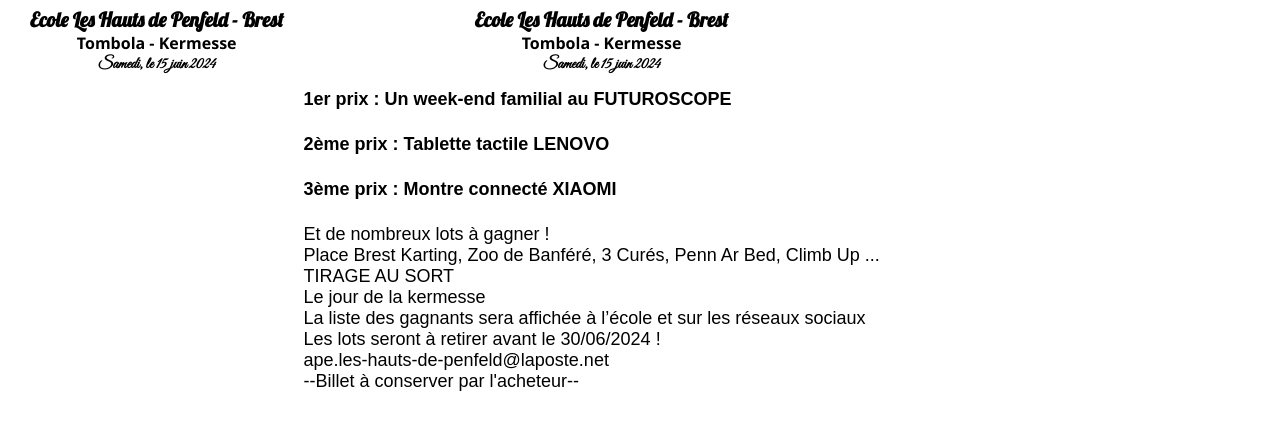
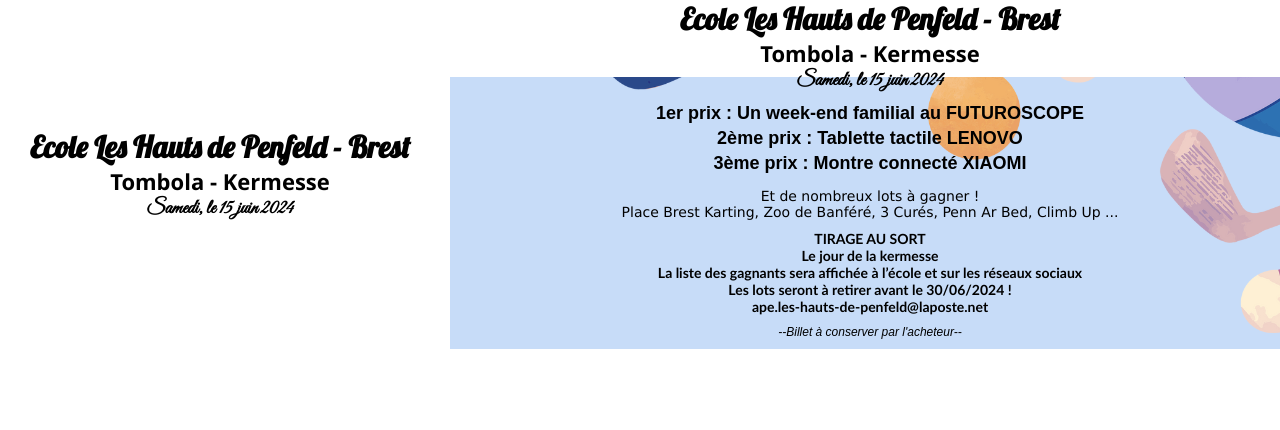
Before and after one commit to VSABernard/ticket-tombola, a React (Create React App) app: page / in a window 1280 px wide. Shown: the top 430 px of the page. Built offline with nearby package versions, Linux system fonts and the light colour scheme.

Commit message:
Add background + all infos of the right side

```diff
--- a/src/components/Header/Header.css
+++ b/src/components/Header/Header.css
@@ -3,22 +3,21 @@
     flex-direction: column;
     justify-content: center;
     align-items: center;
-    height: 50px;
+    height: fit-content;
     width: 100%;
-    margin: 10px;
 }
 
 h1 {
     font-family: "Lobster";
-    font-size: 20px;
+    font-size: 30px;
 }
 
 h2 {
     font-family:'Segoe UI', Tahoma, Geneva, Verdana, sans-serif;
-    font-size: 16px;
+    font-size: 22px;
 }
 
 h3 {
     font-family: 'Great Vibes';
-    font-size: 16px;
+    font-size: 20px;
 }
--- a/src/components/Infos/Infos.css
+++ b/src/components/Infos/Infos.css
@@ -0,0 +1,6 @@
+.infos-page {
+    display: flex;
+    flex-direction: column;
+    justify-content: center;
+    gap: 10px;
+}
--- a/src/components/Price/Price.css
+++ b/src/components/Price/Price.css
@@ -0,0 +1,37 @@
+.price-infos, .first-place, .subt-price, .lottery-date, .buyer {
+    display: flex;
+    flex-direction: column;
+    justify-content: center;
+    align-items: center;
+}
+.first-place {
+    height: 75px;
+}
+
+h4 {
+    font-family: Arial, Helvetica, sans-serif;
+    font-size: 18px;
+    margin: auto;
+    text-align: center;
+    height: 25px;
+}
+
+.subt-price {
+    font-family: 'Lucida Sans', 'Lucida Sans Regular', 'Lucida Grande', 'Lucida Sans Unicode', Geneva, Verdana, sans-serif;
+    font-size: 14px;
+    margin-top: 10px;
+    margin-bottom: 10px;
+}
+
+.lottery-date {
+    font-family: 'Trebuchet MS', 'Lucida Sans Unicode', 'Lucida Grande', 'Lucida Sans', Arial, sans-serif;
+    font-size: 14px;
+    font-weight: 600;
+    margin-bottom: 10px;
+}
+
+.buyer {
+    font-size: 12px;
+    font-style: italic;
+    margin-bottom: 10px;
+}
--- a/src/components/Price/Price.js
+++ b/src/components/Price/Price.js
@@ -3,24 +3,24 @@
 
 const Price = () => {
     return(
-        <div className="List-price">
-            <div className="First-price">
+        <div className="price-infos">
+            <div className="first-price">
                 <h4>1er prix : Un week-end familial au FUTUROSCOPE</h4>
                 <h4>2ème prix : Tablette tactile LENOVO</h4>
                 <h4>3ème prix : Montre connecté XIAOMI</h4>
             </div>
-            <div className="Subt-price">
+            <div className="subt-price">
                 <p>Et de nombreux lots à gagner !</p>
                 <p>Place Brest Karting, Zoo de Banféré, 3 Curés, Penn Ar Bed, Climb Up ...</p>
             </div>
-            <div className="Lottery-date">
+            <div className="lottery-date">
                 <p>TIRAGE AU SORT</p>
                 <p>Le jour de la kermesse</p>
                 <p>La liste des gagnants sera affichée à l’école et sur les réseaux sociaux</p>
                 <p>Les lots seront à retirer avant le 30/06/2024 !</p>
                 <p>ape.les-hauts-de-penfeld@laposte.net</p>
             </div>
-            <div className="Buyer">
+            <div className="buyer">
                 <p>--Billet à conserver par l'acheteur--</p>
             </div>
         </div>
--- a/src/pages/page.css
+++ b/src/pages/page.css
@@ -1,8 +1,22 @@
-.ticket-page {
+.ticket-page, .left-side, .right-side {
     display: flex;
     flex-direction: row;
+    justify-content: center;
     margin: auto;
-    padding: 5px 10px;
+    width: 1024px;
+}
+
+.ticket-page {
+    padding: 0 10px;
     gap: 20px;
     border: black;
+    width: 100%;
 }
+.left-side {
+    flex: 0.5;
+}
+
+.right-side {
+    flex: 1;
+    background: url(../assets/right-background.png) no-repeat center center fixed;
+}
--- a/src/pages/page.jsx
+++ b/src/pages/page.jsx
@@ -9,8 +9,7 @@
             <div className="left-side">
                 <Aside />
             </div>
-            <div className="right-side">
-                <Infos />
+            <div className="right-side"><Infos />
             </div>
         </div>
     )
--- a/src/style/_reset.css
+++ b/src/style/_reset.css
@@ -1,7 +1,7 @@
 body {
     box-sizing: border-box;
     font-family: "Montserrat", sans-serif;
-    font-size: 18px;
+    font-size: 10px;
     min-width: 1240px;
   }
 
```
Also changed, not shown: src/assets/right-background.png (added).
